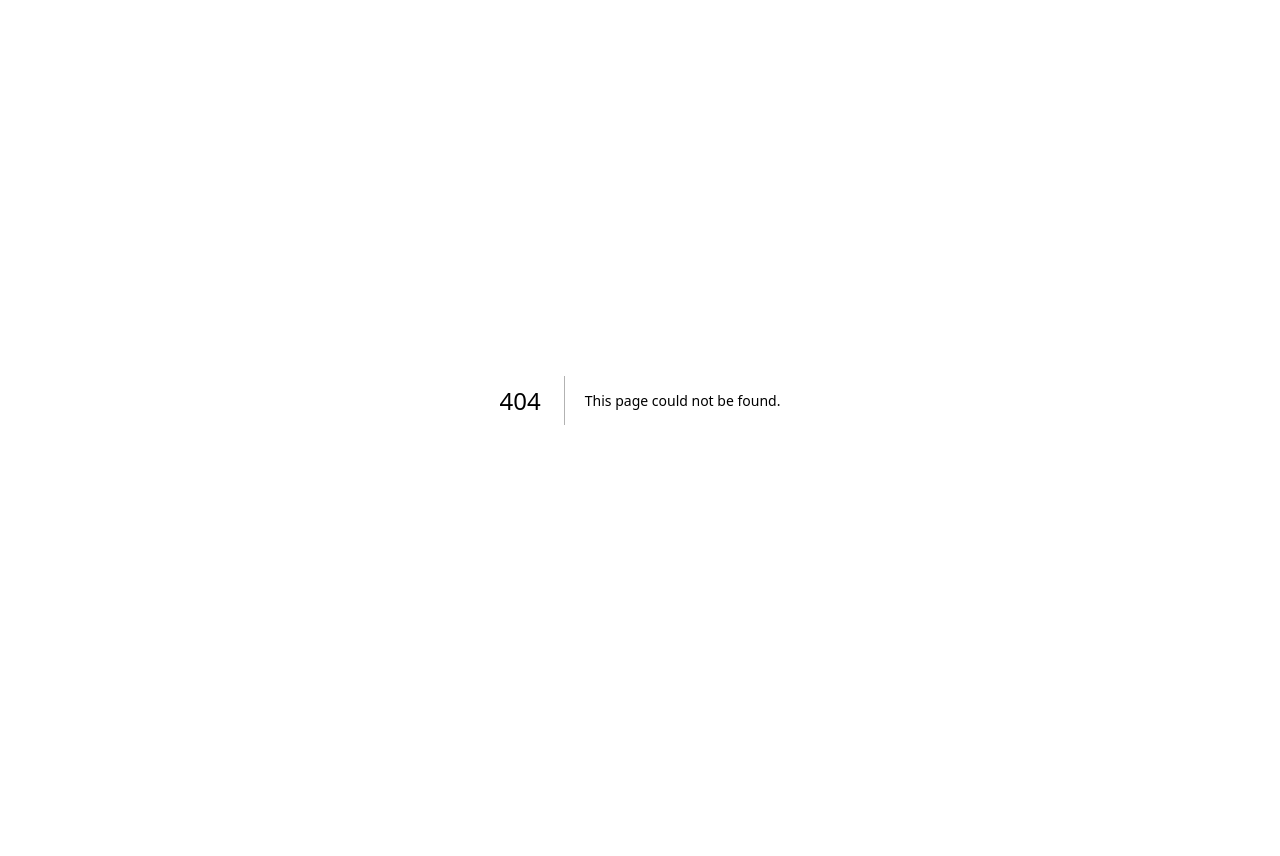
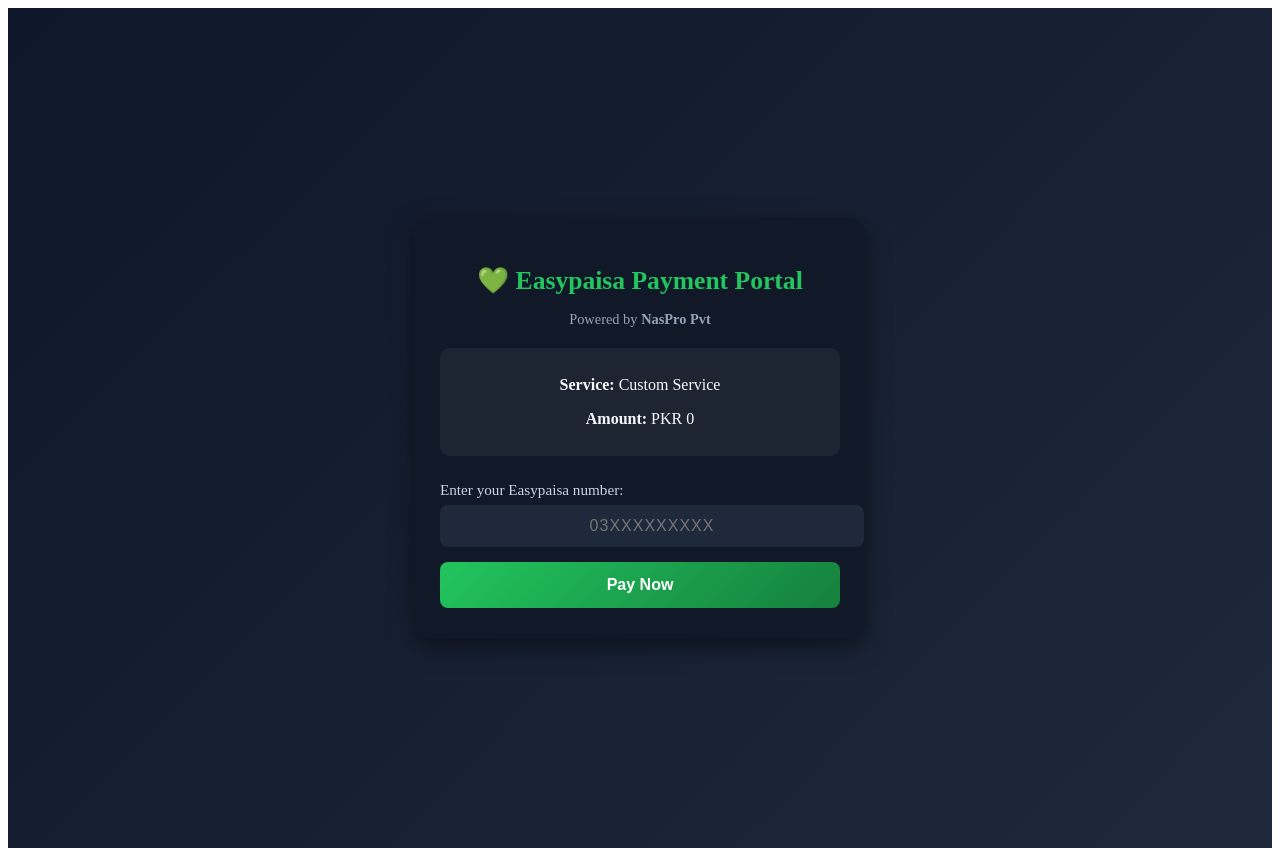
Before and after one commit to naspro-tech/naspro, a Next.js app: page /pay in a window 1280 px wide. Before the commit this address had no page. Before the commit the page ends 800 px from the top, so only its background shows below. Built offline with nearby package versions, Linux system fonts and the light colour scheme.

Commit message:
Create index.js

```diff
--- /dev/null
+++ b/pages/pay/index.js
@@ -0,0 +1,257 @@
+import { useRouter } from "next/router";
+import { useEffect, useState } from "react";
+
+export default function HostedEasypaisaPortal() {
+  const router = useRouter();
+  const { amount, service, merchant } = router.query;
+
+  const [mobile, setMobile] = useState("");
+  const [loading, setLoading] = useState(false);
+  const [orderId, setOrderId] = useState("");
+  const [step, setStep] = useState("input"); // input | guide | done
+  const [message, setMessage] = useState("");
+
+  useEffect(() => {
+    const timestamp = Date.now().toString().slice(-6);
+    const random = Math.floor(Math.random() * 900 + 100);
+    setOrderId(`NASPRO-${timestamp}-${random}`);
+  }, []);
+
+  const handlePayment = async () => {
+    if (!/^03\d{9}$/.test(mobile)) {
+      alert("Please enter a valid Easypaisa mobile number (e.g. 03XXXXXXXXX)");
+      return;
+    }
+
+    setLoading(true);
+    setStep("guide");
+    setMessage("Sending payment request to Easypaisa...");
+
+    try {
+      const res = await fetch("/api/easypay/initiate-ma", {
+        method: "POST",
+        headers: { "Content-Type": "application/json" },
+        body: JSON.stringify({
+          orderId,
+          transactionAmount: Number(amount),
+          mobileAccountNo: mobile,
+          emailAddress: "",
+          optional1: service || "Custom Service",
+        }),
+      });
+
+      const data = await res.json();
+      console.log("Easypaisa Response:", data);
+
+      if (data.responseCode === "0000") {
+        setMessage("✅ Payment request sent successfully!");
+        setStep("guide");
+
+        // Start checking status
+        const interval = setInterval(async () => {
+          const check = await fetch("/api/easypay/inquire", {
+            method: "POST",
+            headers: { "Content-Type": "application/json" },
+            body: JSON.stringify({ orderId }),
+          });
+          const result = await check.json();
+          console.log("Easypaisa Status:", result);
+
+          if (result.responseCode === "0000") {
+            clearInterval(interval);
+            setStep("done");
+            setMessage("✅ Payment confirmed successfully!");
+            const orderData = {
+              orderId,
+              amount,
+              service,
+              mobile,
+              merchant: merchant || "NasPro Pvt",
+              payment_method: "Easypaisa",
+            };
+            localStorage.setItem("lastOrder", JSON.stringify(orderData));
+            router.push("/thankyou");
+          }
+        }, 5000);
+      } else {
+        setMessage(`❌ ${data.responseDesc || "Failed to start transaction"}`);
+        setStep("input");
+      }
+    } catch (err) {
+      console.error(err);
+      setMessage("❌ Error initiating payment. Please try again.");
+      setStep("input");
+    } finally {
+      setLoading(false);
+    }
+  };
+
+  return (
+    <div className="portal-container">
+      <div className="portal-card">
+        <h1>💚 Easypaisa Payment Portal</h1>
+        <p className="subtitle">
+          Powered by <strong>{merchant || "NasPro Pvt"}</strong>
+        </p>
+
+        <div className="info-box">
+          <p><strong>Service:</strong> {service || "Custom Service"}</p>
+          <p><strong>Amount:</strong> PKR {amount || "0"}</p>
+        </div>
+
+        {step === "input" && (
+          <>
+            <label className="input-label">Enter your Easypaisa number:</label>
+            <input
+              type="tel"
+              className="mobile-input"
+              placeholder="03XXXXXXXXX"
+              value={mobile}
+              onChange={(e) => setMobile(e.target.value)}
+              maxLength={11}
+            />
+
+            <button
+              className="pay-btn"
+              onClick={handlePayment}
+              disabled={loading}
+            >
+              {loading ? "Processing..." : "Pay Now"}
+            </button>
+          </>
+        )}
+
+        {step === "guide" && (
+          <div className="guide-box">
+            <h3>📱 Approve Your Payment</h3>
+            <ol>
+              <li>Open your <strong>Easypaisa</strong> App.</li>
+              <li>Go to <strong>“My Approvals”</strong> from the home screen.</li>
+              <li>Find the pending request for PKR {amount}.</li>
+              <li>Tap <strong>Approve</strong> to complete your transaction.</li>
+            </ol>
+            <p className="waiting">⏳ Waiting for confirmation...</p>
+          </div>
+        )}
+
+        {step === "done" && (
+          <div className="success-box">
+            <h3>✅ Payment Confirmed!</h3>
+            <p>Thank you for your payment.</p>
+            <button className="back-btn" onClick={() => router.push("/")}>
+              Back to Home
+            </button>
+          </div>
+        )}
+
+        {message && <p className="status-msg">{message}</p>}
+      </div>
+
+      <style jsx>{`
+        .portal-container {
+          display: flex;
+          align-items: center;
+          justify-content: center;
+          min-height: 100vh;
+          background: linear-gradient(135deg, #0f172a, #1e293b);
+          padding: 20px;
+        }
+        .portal-card {
+          background: #111827;
+          color: #f8fafc;
+          border-radius: 15px;
+          padding: 30px 25px;
+          max-width: 400px;
+          width: 100%;
+          text-align: center;
+          box-shadow: 0 8px 25px rgba(0, 0, 0, 0.5);
+        }
+        h1 {
+          color: #22c55e;
+          margin-bottom: 5px;
+          font-size: 1.6rem;
+        }
+        .subtitle {
+          color: #94a3b8;
+          font-size: 0.9rem;
+          margin-bottom: 20px;
+        }
+        .info-box {
+          background: rgba(255, 255, 255, 0.05);
+          border-radius: 10px;
+          padding: 12px;
+          margin-bottom: 25px;
+        }
+        .input-label {
+          display: block;
+          text-align: left;
+          color: #cbd5e1;
+          margin-bottom: 6px;
+          font-size: 0.95rem;
+        }
+        .mobile-input {
+          width: 100%;
+          padding: 12px;
+          border-radius: 8px;
+          border: none;
+          background: #1e293b;
+          color: #f8fafc;
+          margin-bottom: 15px;
+          font-size: 1rem;
+          text-align: center;
+          letter-spacing: 1px;
+        }
+        .pay-btn {
+          width: 100%;
+          background: linear-gradient(135deg, #22c55e, #15803d);
+          border: none;
+          color: #fff;
+          padding: 14px;
+          border-radius: 8px;
+          font-size: 1rem;
+          font-weight: 600;
+          cursor: pointer;
+          transition: all 0.3s ease;
+        }
+        .pay-btn:hover {
+          transform: scale(1.03);
+          box-shadow: 0 0 20px rgba(34, 197, 94, 0.4);
+        }
+        .guide-box {
+          text-align: left;
+          background: rgba(255, 255, 255, 0.06);
+          border-radius: 10px;
+          padding: 20px;
+        }
+        .guide-box ol {
+          margin: 10px 0;
+          padding-left: 20px;
+          line-height: 1.6;
+        }
+        .waiting {
+          text-align: center;
+          color: #facc15;
+          margin-top: 10px;
+        }
+        .success-box {
+          text-align: center;
+          color: #22c55e;
+        }
+        .back-btn {
+          margin-top: 15px;
+          background: #1e3a8a;
+          color: #fff;
+          border: none;
+          padding: 10px 20px;
+          border-radius: 6px;
+          cursor: pointer;
+        }
+        .status-msg {
+          margin-top: 20px;
+          font-size: 0.95rem;
+          color: #facc15;
+        }
+      `}</style>
+    </div>
+  );
+        }
```
